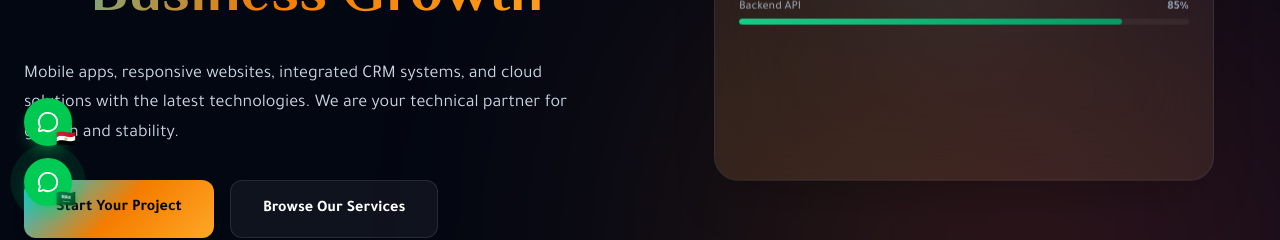
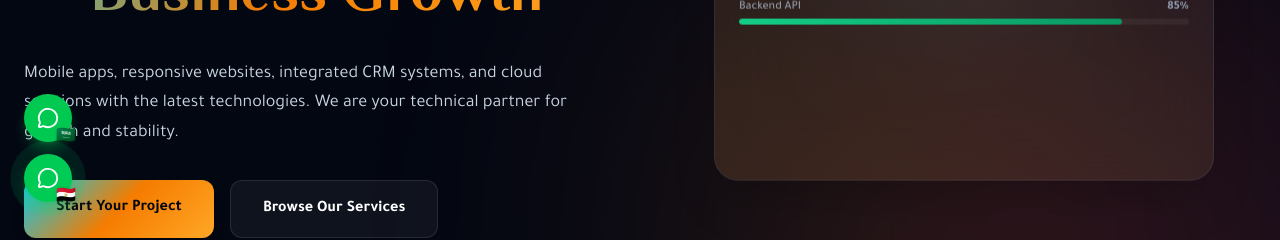
Before and after one commit to FastFreeCloud/fastfree, a Next.js app in the folder apps/fastfree_website/: page /en in a window 1280 px wide. Shown: the part 570-810 px from the top of the page. Built offline with nearby package versions, Linux system fonts and the light colour scheme; a web font is replaced by a local one.

Commit message:
feat: SA-first floats with bob animation, 2-col footer, 6 services

```diff
--- a/apps/fastfree_website/components/SharedFooter.tsx
+++ b/apps/fastfree_website/components/SharedFooter.tsx
@@ -74,11 +74,30 @@ export default function SharedFooter(_props: SharedFooterProps) {
   return (
     <>
       {whatsappRaw && (
-        <div className="fixed bottom-6 left-6 z-50 flex flex-col gap-3">
+        <motion.div
+          animate={{ y: [0, -5, 0] }}
+          transition={{ repeat: Infinity, duration: 4, ease: 'easeInOut' }}
+          className="fixed bottom-6 left-6 z-50 flex flex-col gap-3"
+        >
           <motion.a
             initial={{ opacity: 0, scale: 0 }}
             animate={{ opacity: 1, scale: 1 }}
             transition={{ delay: 1, type: 'spring', stiffness: 260, damping: 20 }}
+            href={whatsappSaHref}
+            target="_blank"
+            rel="noopener noreferrer"
+            className="wa-float relative w-12 h-12 rounded-full bg-green-500 text-white flex items-center justify-center shadow-lg hover:bg-green-600 hover:scale-110 transition-all shadow-green-500/30"
+            aria-label={lang === 'ar' ? 'واتساب السعودية' : 'WhatsApp Saudi Arabia'}
+            title={lang === 'ar' ? 'واتساب السعودية' : 'WhatsApp Saudi Arabia'}
+          >
+            <span aria-hidden="true" className="absolute inset-0 rounded-full bg-green-400 animate-ping [animation-duration:2.5s] opacity-25" />
+            <MessageCircle size={22} className="relative" />
+            <span aria-hidden="true" className="absolute -bottom-1 -right-1 text-base leading-none drop-shadow">🇸🇦</span>
+          </motion.a>
+          <motion.a
+            initial={{ opacity: 0, scale: 0 }}
+            animate={{ opacity: 1, scale: 1 }}
+            transition={{ delay: 1.15, type: 'spring', stiffness: 260, damping: 20 }}
             href={whatsappHref}
             target="_blank"
             rel="noopener noreferrer"
@@ -86,26 +105,11 @@ export default function SharedFooter(_props: SharedFooterProps) {
             aria-label={lang === 'ar' ? 'واتساب مصر' : 'WhatsApp Egypt'}
             title={lang === 'ar' ? 'واتساب مصر' : 'WhatsApp Egypt'}
           >
-            <span aria-hidden="true" className="absolute inset-0 rounded-full bg-green-400 animate-ping [animation-duration:2.5s] opacity-25" />
+            <span aria-hidden="true" className="absolute inset-0 rounded-full bg-green-400 animate-ping [animation-duration:2.5s] [animation-delay:1.25s] opacity-25" />
             <MessageCircle size={22} className="relative" />
             <span aria-hidden="true" className="absolute -bottom-1 -right-1 text-base leading-none drop-shadow">🇪🇬</span>
           </motion.a>
-          <motion.a
-            initial={{ opacity: 0, scale: 0 }}
-            animate={{ opacity: 1, scale: 1 }}
-            transition={{ delay: 1.15, type: 'spring', stiffness: 260, damping: 20 }}
-            href={whatsappSaHref}
-            target="_blank"
-            rel="noopener noreferrer"
-            className="wa-float relative w-12 h-12 rounded-full bg-green-500 text-white flex items-center justify-center shadow-lg hover:bg-green-600 hover:scale-110 transition-all shadow-green-500/30"
-            aria-label={lang === 'ar' ? 'واتساب السعودية' : 'WhatsApp Saudi Arabia'}
-            title={lang === 'ar' ? 'واتساب السعودية' : 'WhatsApp Saudi Arabia'}
-          >
-            <span aria-hidden="true" className="absolute inset-0 rounded-full bg-green-400 animate-ping [animation-duration:2.5s] [animation-delay:1.25s] opacity-25" />
-            <MessageCircle size={22} className="relative" />
-            <span aria-hidden="true" className="absolute -bottom-1 -right-1 text-base leading-none drop-shadow">🇸🇦</span>
-          </motion.a>
-        </div>
+        </motion.div>
       )}
 
       {showTop && (
@@ -121,7 +125,7 @@ export default function SharedFooter(_props: SharedFooterProps) {
 
       <footer className="bg-[#050814] border-t border-white/5">
         <div className="max-w-7xl mx-auto px-6 pt-10 pb-[max(2.5rem,env(safe-area-inset-bottom))]">
-          <motion.div initial={{ opacity: 0, y: 32 }} whileInView={{ opacity: 1, y: 0 }} viewport={{ once: true }} transition={{ duration: 0.7, ease: 'easeOut' }} className="grid grid-cols-1 md:grid-cols-2 lg:grid-cols-4 gap-8 mb-8">
+          <motion.div initial={{ opacity: 0, y: 32 }} whileInView={{ opacity: 1, y: 0 }} viewport={{ once: true }} transition={{ duration: 0.7, ease: 'easeOut' }} className="grid grid-cols-2 lg:grid-cols-4 gap-8 mb-8">
             {/* Brand */}
             <div className="space-y-4">
               <Link href={`/${lang}`} className="flex items-center gap-2">
@@ -182,7 +186,7 @@ export default function SharedFooter(_props: SharedFooterProps) {
                 {t('FOOTER_SERVICES', 'الخدمات', 'Services')}
               </h4>
               <ul className="space-y-2 text-xs text-slate-400">
-                {servicesData.slice(0, 5).map(s => (
+                {servicesData.slice(0, 6).map(s => (
                   <li key={s.id}>
                     <Link href={`/${lang}/services/${s.id}`} className="block py-2 hover:text-white hover:ps-1 transition-all">{lang === 'ar' ? s.title_ar : s.title_en}</Link>
                   </li>
```
